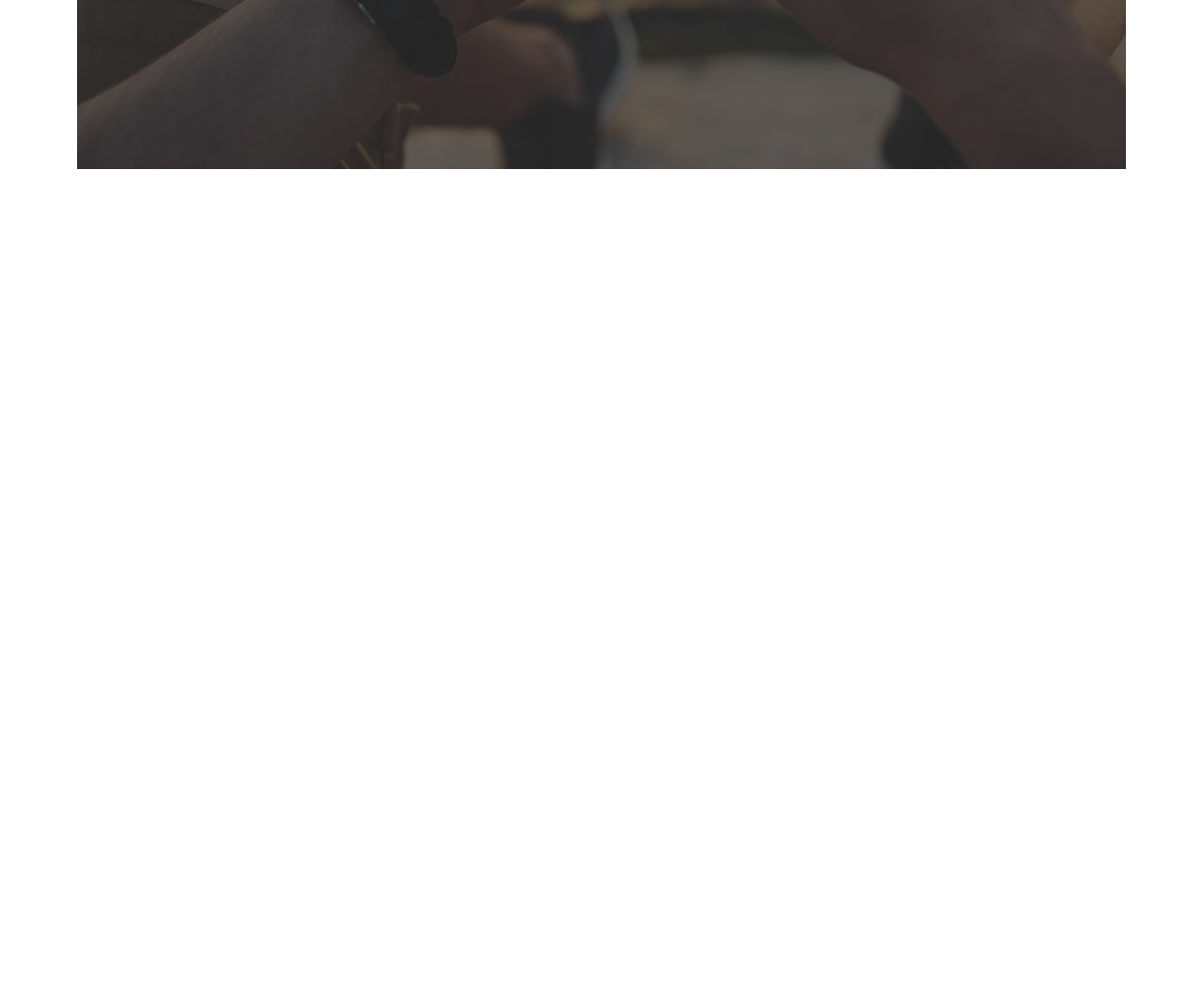
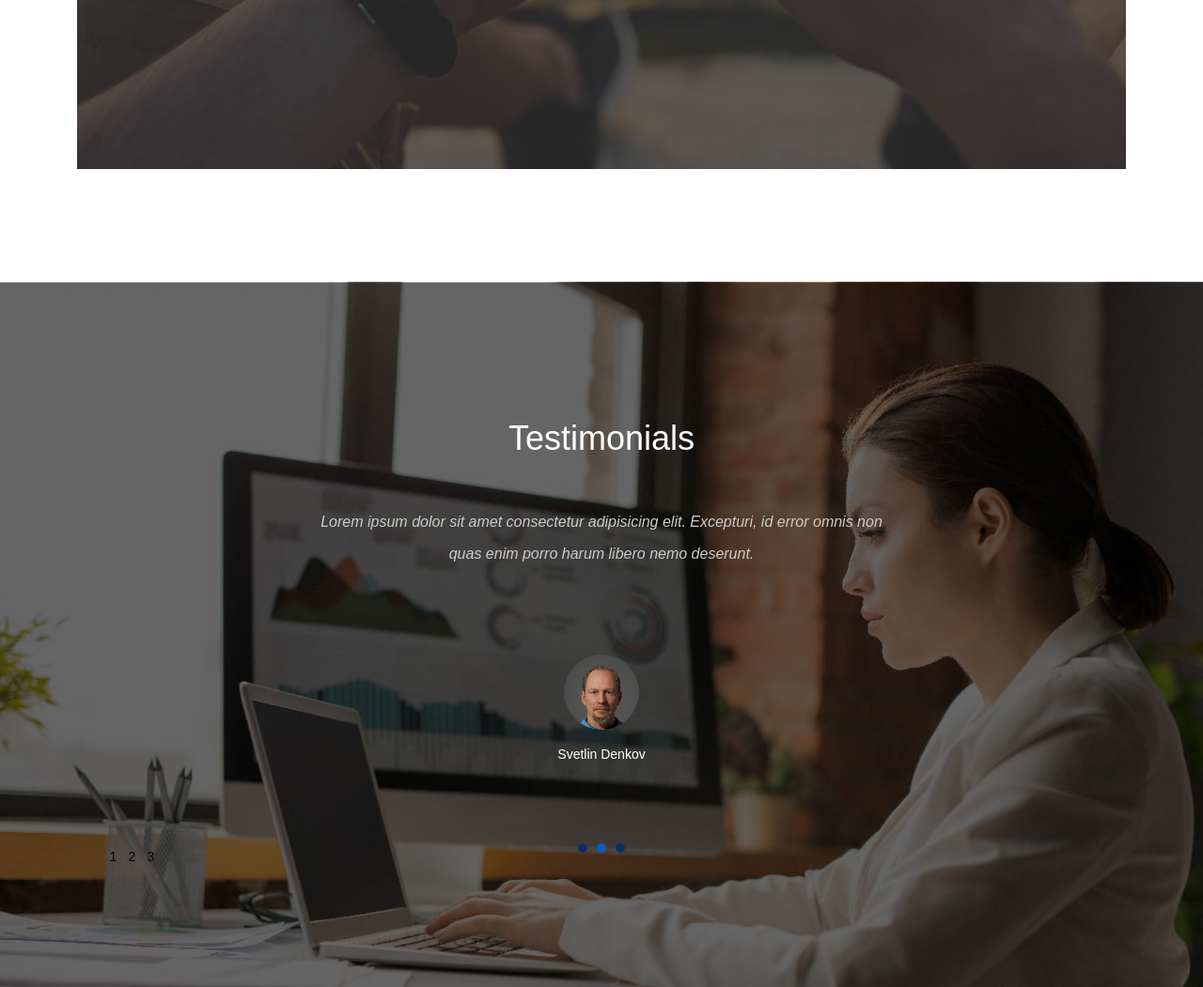
Before and after one commit to mahafuzurrahmanhridoy/psd-to-html5, a plain HTML site: page index.html in a window 1280 px wide. Shown: the part 10057-11108 px from the top of the page at 94% size. Before the commit the page ends 10357 px from the top, so only its background shows below. Drawn offline with Linux system fonts and the light colour scheme.

Commit message:
testimonials

```diff
--- /dev/null
+++ b/assets/css/slick.css
@@ -0,0 +1,102 @@
+/* Slider */
+.slick-slider {
+  position: relative;
+
+  display: block;
+  box-sizing: border-box;
+
+  -webkit-user-select: none;
+  -moz-user-select: none;
+  -ms-user-select: none;
+  user-select: none;
+
+  -webkit-touch-callout: none;
+  -khtml-user-select: none;
+  -ms-touch-action: pan-y;
+  touch-action: pan-y;
+  -webkit-tap-highlight-color: transparent;
+}
+
+.slick-list {
+  position: relative;
+
+  display: block;
+  overflow: hidden;
+
+  margin: 0;
+  padding: 0;
+}
+.slick-list:focus {
+  outline: none;
+}
+.slick-list.dragging {
+  cursor: pointer;
+  cursor: hand;
+}
+
+.slick-slider .slick-track,
+.slick-slider .slick-list {
+  -webkit-transform: translate3d(0, 0, 0);
+  -moz-transform: translate3d(0, 0, 0);
+  -ms-transform: translate3d(0, 0, 0);
+  -o-transform: translate3d(0, 0, 0);
+  transform: translate3d(0, 0, 0);
+}
+
+.slick-track {
+  position: relative;
+  top: 0;
+  left: 0;
+
+  display: block;
+  margin-left: auto;
+  margin-right: auto;
+}
+.slick-track:before,
+.slick-track:after {
+  display: table;
+
+  content: "";
+}
+.slick-track:after {
+  clear: both;
+}
+.slick-loading .slick-track {
+  visibility: hidden;
+}
+
+.slick-slide {
+  display: none;
+  float: left;
+
+  height: 100%;
+  min-height: 1px;
+}
+[dir="rtl"] .slick-slide {
+  float: right;
+}
+.slick-slide img {
+  display: block;
+}
+.slick-slide.slick-loading img {
+  display: none;
+}
+.slick-slide.dragging img {
+  pointer-events: none;
+}
+.slick-initialized .slick-slide {
+  display: block;
+}
+.slick-loading .slick-slide {
+  visibility: hidden;
+}
+.slick-vertical .slick-slide {
+  display: block;
+
+  height: auto;
+
+  border: 1px solid transparent;
+}
+.slick-arrow.slick-hidden {
+  display: none;
+}
--- a/assets/css/style.css
+++ b/assets/css/style.css
@@ -363,3 +363,65 @@ section.header-top-area {
   opacity: 1;
   visibility: visible;
 }
+
+/* Testimonials */
+.testimonials-area {
+  padding: 145px 0 125px;
+  text-align: center;
+  background-position: center;
+  background-size: cover;
+}
+
+.testimonials-area .section-title {
+  color: #fff;
+}
+
+.single-testimonial p {
+  max-width: 600px;
+  margin: 0 auto;
+  color: #ccc;
+  font-size: 16px;
+  line-height: 34px;
+  margin-bottom: 90px;
+  font-style: italic;
+}
+
+.single-testimonial img {
+  border-radius: 50%;
+  height: 80px;
+  display: inline-block;
+}
+
+.single-testimonial h5 {
+  font-size: 14px;
+  color: #fff;
+  font-weight: 500;
+  margin-top: 14px;
+  line-height: 24px;
+}
+
+.testimonials .slick-dots {
+  list-style: none;
+  padding: 0;
+  margin: 0;
+  margin-top: 75px;
+}
+
+.testimonials .slick-dots li {
+  display: inline-block;
+}
+
+.testimonials .slick-dots li button {
+  text-indent: -999px;
+  width: 10px;
+  height: 10px;
+  border-radius: 50%;
+  background-color: #0b3066;
+  border: 0;
+  margin: 0px 5px;
+  opacity: 100;
+}
+
+.testimonials .slick-dots li.slick-active button {
+  background-color: #095dc7;
+}
--- a/assets/js/main.js
+++ b/assets/js/main.js
@@ -8,4 +8,13 @@ $(document).ready(function () {
       enabled: true,
     },
   });
+
+  // Testimonials slider
+  $(".testimonials").slick({
+    arrows: false,
+    dots: true,
+    autoplay: true,
+    loop: true,
+    autoplaySpeed: 1000,
+  });
 });
--- a/index.html
+++ b/index.html
@@ -9,6 +9,8 @@
     <link rel="stylesheet" href="assets/css/font-awesome.min.css" />
     <!-- magnific css -->
     <link rel="stylesheet" href="assets/css/magnific-popup.css" />
+    <!-- Slick css -->
+    <link rel="stylesheet" href="assets/css/slick.css" />
     <!-- main css -->
     <link rel="stylesheet" href="assets/css/style.css" />
     <title>PSD to HTML 5</title>
@@ -472,6 +474,59 @@
       </div>
     </section>
 
+    <!-- Testimonials -->
+    <section
+      class="testimonials-area"
+      style="background-image: url(assets/img/testimonials/testimonials-bg.jpg)"
+    >
+      <div class="container">
+        <div class="row">
+          <div class="col-xxl-12 text-center">
+            <h4 class="section-title">Testimonials</h4>
+          </div>
+        </div>
+        <div class="row">
+          <div class="col-xxl-9 mx-auto">
+            <div class="testimonials">
+              <div class="single-testimonial">
+                <p>
+                  Lorem ipsum dolor sit amet consectetur adipisicing elit.
+                  Excepturi, id error omnis non quas enim porro harum libero
+                  nemo deserunt.
+                </p>
+                <div class="author-info">
+                  <img src="assets/img/testimonials/1.png" alt="" />
+                  <h5>Svetlin Denkov</h5>
+                </div>
+              </div>
+              <div class="single-testimonial">
+                <p>
+                  Lorem ipsum dolor sit amet consectetur adipisicing elit.
+                  Excepturi, id error omnis non quas enim porro harum libero
+                  nemo deserunt.
+                </p>
+                <div class="author-info">
+                  <img src="assets/img/testimonials/2.jpeg" alt="" />
+                  <h5>Svetlin Denkov</h5>
+                </div>
+              </div>
+              <div class="single-testimonial">
+                <p>
+                  Lorem ipsum dolor sit amet consectetur adipisicing elit.
+                  Excepturi, id error omnis non quas enim porro harum libero
+                  nemo deserunt.
+                </p>
+                <div class="author-info">
+                  <img src="assets/img/testimonials/4.png" alt="" />
+                  <h5>Svetlin Denkov</h5>
+                </div>
+              </div>
+            </div>
+          </div>
+        </div>
+      </div>
+    </section>
+
     <!-- jQuery js -->
     <script src="assets/js/jquery.min.js"></script>
     <!-- popper js -->
@@ -484,6 +539,8 @@
     <script src="assets/js/counterup.min.js"></script>
     <!-- Magnific popup -->
     <script src="assets/js/magnific-popup.min.js"></script>
+    <!-- Slick js -->
+    <script src="assets/js/slick.min.js"></script>
     <!-- main js -->
     <script src="assets/js/main.js"></script>
   </body>
```
Also changed, not shown: assets/img/testimonials/1.png (added), assets/img/testimonials/2.jpeg (added), assets/img/testimonials/3.jpg (added), assets/img/testimonials/4.png (added), assets/img/testimonials/testimonials-bg.jpg (added), assets/js/slick.min.js (added).
